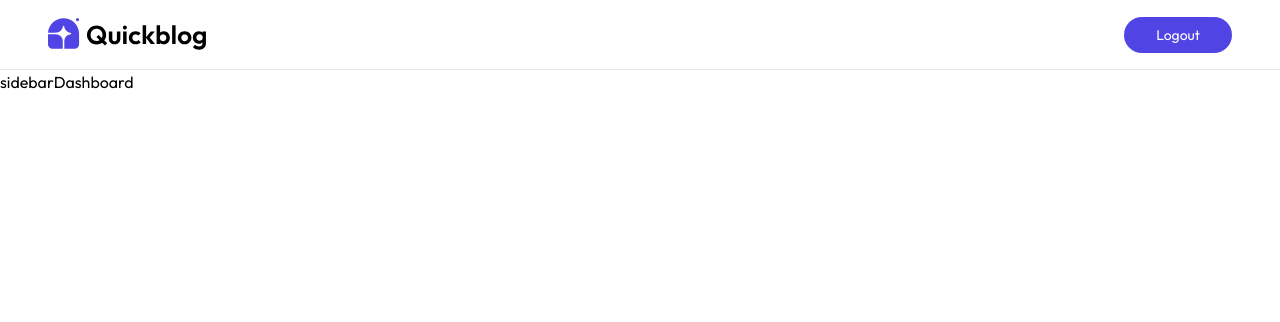
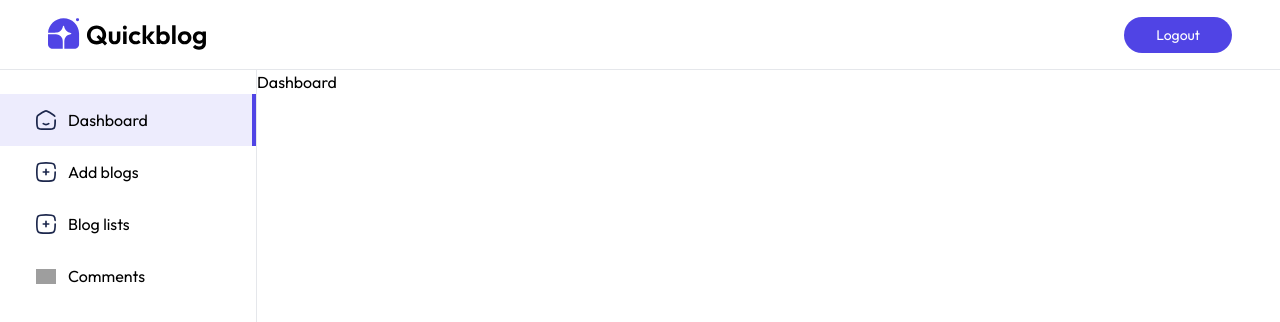
Before and after one commit to natitam1/QuickBlog-Natnael, a React (Vite) app in the folder client/: page /admin in a window 1280 px wide. Shown: the top 322 px of the page. Built offline with nearby package versions, Linux system fonts and the light colour scheme; grey boxes are pictures that could not be loaded.

Commit message:
Add a sidebar

```diff
--- /dev/null
+++ b/client/src/components/admin/Sidebar.jsx
@@ -0,0 +1,57 @@
+import React from "react";
+import { NavLink } from "react-router-dom";
+import { assets } from "../../assets/assets";
+
+const Sidebar = () => {
+  return (
+    <div className="flex flex-col border-r border-gray-200 min-h-full pt-6">
+      <NavLink
+        end={true}
+        to="/admin"
+        className={({ isActive }) =>
+          `flex items-center gap-3 py-3.5 px-3 md:px-9 md:min-w-64 cursor-pointer ${
+            isActive && "bg-primary/10 border-r-4 border-primary"
+          }`
+        }
+      >
+        <img src={assets.home_icon} className="min-w-4 w-5" alt="" />
+        <p className="hidden md:inline-block">Dashboard</p>
+      </NavLink>
+      <NavLink
+        to="/admin/addBlog"
+        className={({ isActive }) =>
+          `flex items-center gap-3 py-3.5 px-3 md:px-9 md:min-w-64 cursor-pointer ${
+            isActive && "bg-primary/10 border-r-4 border-primary"
+          }`
+        }
+      >
+        <img src={assets.add_icon} className="min-w-4 w-5" alt="" />
+        <p className="hidden md:inline-block">Add blogs</p>
+      </NavLink>
+      <NavLink
+        to="/admin/listBlog"
+        className={({ isActive }) =>
+          `flex items-center gap-3 py-3.5 px-3 md:px-9 md:min-w-64 cursor-pointer ${
+            isActive && "bg-primary/10 border-r-4 border-primary"
+          }`
+        }
+      >
+        <img src={assets.add_icon} className="min-w-4 w-5" alt="" />
+        <p className="hidden md:inline-block">Blog lists</p>
+      </NavLink>
+      <NavLink
+        to="/admin/comments"
+        className={({ isActive }) =>
+          `flex items-center gap-3 py-3.5 px-3 md:px-9 md:min-w-64 cursor-pointer ${
+            isActive && "bg-primary/10 border-r-4 border-primary"
+          }`
+        }
+      >
+        <img src={assets.comment_icon} className="min-w-4 w-5" alt="" />
+        <p className="hidden md:inline-block">Comments</p>
+      </NavLink>
+    </div>
+  );
+};
+
+export default Sidebar;
--- a/client/src/pages/admin/Layout.jsx
+++ b/client/src/pages/admin/Layout.jsx
@@ -1,6 +1,7 @@
 import React from "react";
 import { assets } from "../../assets/assets";
 import { Outlet, useNavigate } from "react-router-dom";
+import Sidebar from "../../components/admin/Sidebar";
 
 const Layout = () => {
   const navigate = useNavigate();
@@ -18,7 +19,9 @@
         </button>
       </div>
       <div className="flex h-[calc(100vh-70px)]">
-        <div>sidebar</div>
+        <div>
+          <Sidebar />
+        </div>
         <Outlet />
       </div>
     </>
```
